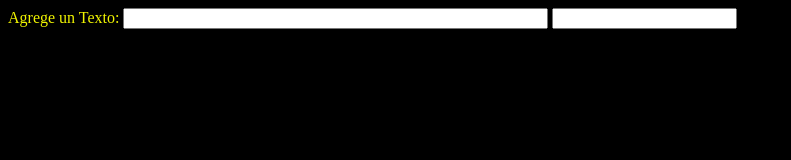
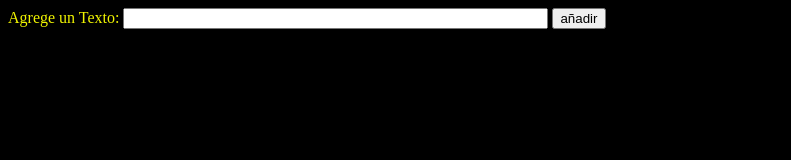
Before and after one commit to P-Lautaro/JSFormulario, a plain HTML site: page index.html in a window 1280 px wide. Shown: the whole page, without its empty margins (0-791 px from the left). Drawn offline with Linux system fonts and the light colour scheme.

Commit message:
agregando elemetos

```diff
--- a/index.html
+++ b/index.html
@@ -14,7 +14,7 @@
     <form>
         <label for="texto">Agrege un Texto:</label>
         <input type="text" id="texto" size="50/" class="rotacion">
-        <input type="text">
+        <input type="button" onclick="addElemento(addElementById('texto').value)" value="añadir">
     </form>
 
 </body>
```
